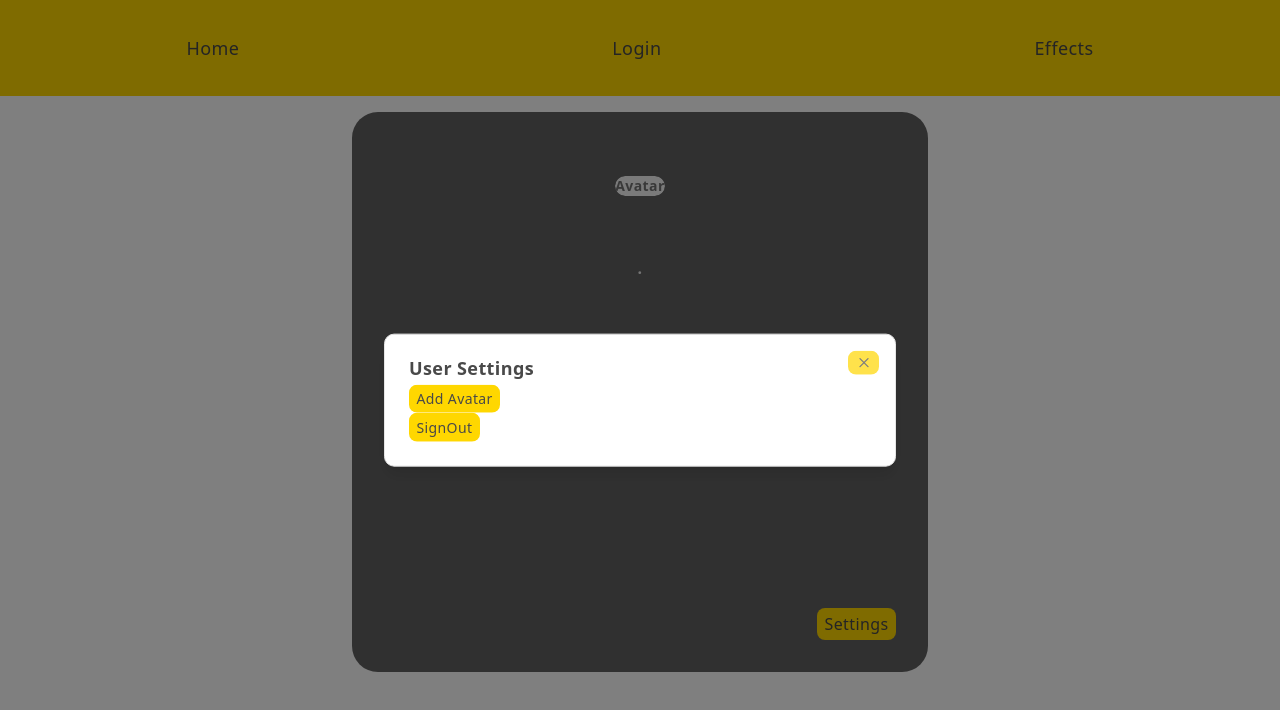
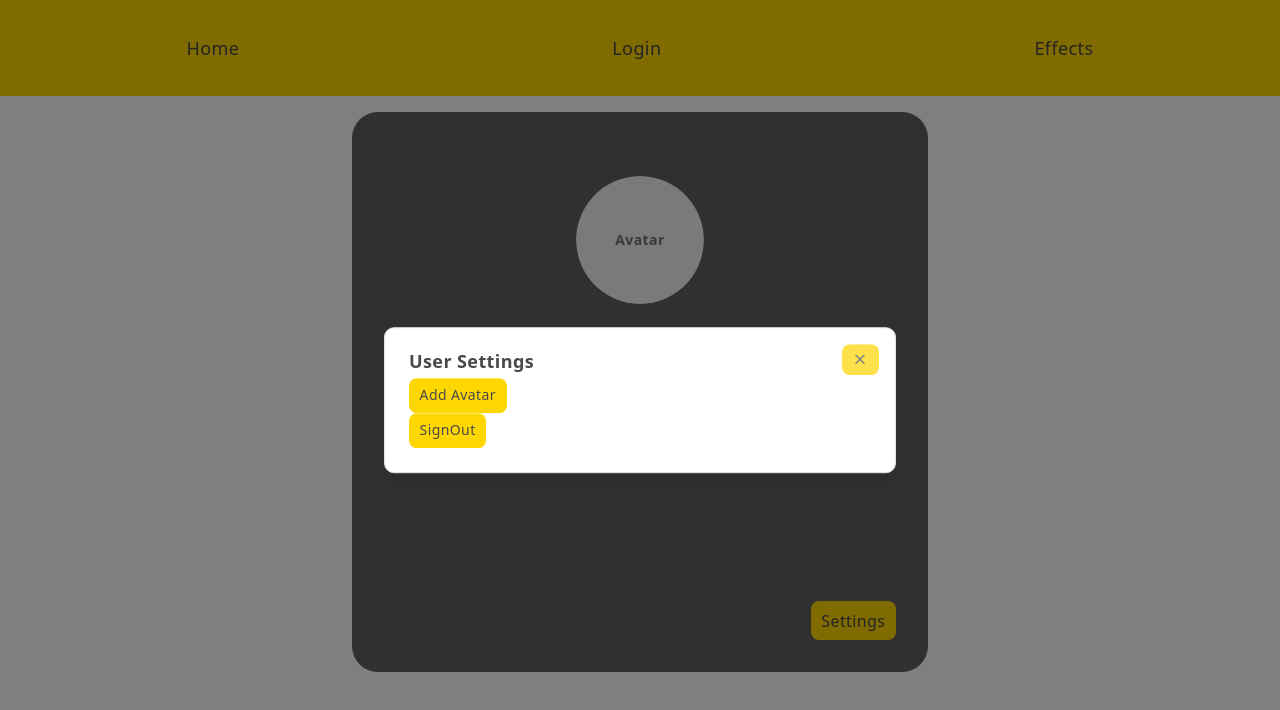
Before and after one commit to Saloni581/MiniNitro, a React (Vite) app in the folder client/: page /profile in a window 1280 px wide. Both pictures are taken after a click on the button "Settings". Shown: the top 710 px of the page. Built offline with nearby package versions, Linux system fonts and the light colour scheme; no server answers.

Commit message:
Add avatar click to open user profile and split profile card into smaller sensible components.

```diff
--- a/client/src/App.tsx
+++ b/client/src/App.tsx
@@ -3,7 +3,6 @@ import SignIn from "./components/auth/SignIn.tsx";
 import { Routes, Route, Navigate } from 'react-router-dom';
 import Navbar from "./components/Navbar.tsx";
 import Home from "./components/Home.tsx";
-import ProfileCard from "./components/ProfileCard.tsx";
 import { useEffect, useState } from "react";
 import type { UserProfileProps } from '../types/types.ts';
 import ProfileForm from "./components/ProfileForm.tsx";
@@ -11,6 +10,7 @@ import { fetchUserDetails } from "../api/user.ts";
 import ProfileEffects from "./components/effects/ProfileEffects.tsx";
 import AvatarEffects from "@/components/effects/AvatarEffects.tsx";
 import NameplateEffects from "./components/effects/NameplateEffects.tsx";
+import UserProfile from "@/components/UserProfile.tsx";
 
 
 const App = () => {
@@ -47,7 +47,7 @@ const App = () => {
                <Route
                    path="/profile"
                    element={
-                       <ProfileCard user={user} setUser={setUser} />
+                       <UserProfile user={user} setUser={setUser} />
                    }
                >
                </Route>
--- a/client/src/components/ProfileCard.tsx
+++ b/client/src/components/ProfileCard.tsx
@@ -1,24 +1,12 @@
-import SignOut from "./auth/SignOut.tsx";
-import type { ProfileProps } from "../../types/types.ts";
-import UploadUserAvatar from "./UploadUserAvatar.tsx";
-import {
-    Dialog,
-    DialogContent,
-    DialogDescription,
-    DialogHeader,
-    DialogTitle,
-    DialogTrigger,
-} from "./ui/dialog.tsx";
+import type { UserProps } from "../../types/types.ts";
 import UserAvatar from "@/components/UserAvatar.tsx";
 
-const ProfileCard = ({ user, setUser }: ProfileProps) => {
-    console.log(user)
+const ProfileCard = ({ user }: UserProps) => {
     const userIdentity = user?.identity;
 
     return (
-        <div className="profile-card-container">
-            <div className="profile-card">
-                <UserAvatar user={user} previewEffectId="" size={32}/>
+        <>
+            <UserAvatar user={user} previewEffectId="" size="lg"/>
             <div>{userIdentity?.displayName}</div>
             <div>
                     <span>
@@ -37,24 +25,7 @@ const ProfileCard = ({ user, setUser }: ProfileProps) => {
                         </p>
                 }
             </div>
-                <div className="user-settings">
-                    <Dialog>
-                        <DialogTrigger>
-                            Settings
-                        </DialogTrigger>
-                        <DialogContent>
-                            <DialogHeader>
-                                <DialogTitle>User Settings</DialogTitle>
-                                <DialogDescription>
-                                    <UploadUserAvatar user={user} setUser={setUser}/>
-                                    <SignOut setUser={setUser}/>
-                                </DialogDescription>
-                            </DialogHeader>
-                        </DialogContent>
-                    </Dialog>
-                </div>
-            </div>
-        </div>
+        </>
     );
 };
 
--- a/client/src/components/UserAvatar.tsx
+++ b/client/src/components/UserAvatar.tsx
@@ -16,7 +16,7 @@ const UserAvatar = ({ user, previewEffectId, size }: UserAvatarProps) => {
         <div className="user-avatar">
             <div className="relative flex flex-col items-center justify-center">
                 <div className="z-1">
-                    <Avatar className={`size-${size}`}>
+                    <Avatar size={`${size}`}>
                         <AvatarImage src={avatarUrl} />
                         <AvatarFallback>Avatar</AvatarFallback>
                     </Avatar>
--- /dev/null
+++ b/client/src/components/UserProfile.tsx
@@ -0,0 +1,40 @@
+import SignOut from "./auth/SignOut.tsx";
+import type { ProfileProps } from "../../types/types.ts";
+import UploadUserAvatar from "./UploadUserAvatar.tsx";
+import {
+    Dialog,
+    DialogContent,
+    DialogDescription,
+    DialogHeader,
+    DialogTitle,
+    DialogTrigger,
+} from "./ui/dialog.tsx";
+import ProfileCard from "@/components/ProfileCard.tsx";
+
+const UserProfile = ({ user, setUser }: ProfileProps) => {
+    return (
+        <div className="profile-card-container">
+            <div className="profile-card">
+                <ProfileCard user={user} />
+                <div className="user-settings">
+                    <Dialog>
+                        <DialogTrigger>
+                            Settings
+                        </DialogTrigger>
+                        <DialogContent>
+                            <DialogHeader>
+                                <DialogTitle>User Settings</DialogTitle>
+                                <DialogDescription>
+                                    <UploadUserAvatar user={user} setUser={setUser}/>
+                                    <SignOut setUser={setUser}/>
+                                </DialogDescription>
+                            </DialogHeader>
+                        </DialogContent>
+                    </Dialog>
+                </div>
+            </div>
+        </div>
+    );
+};
+
+export default UserProfile;
--- a/client/src/components/ui/avatar.tsx
+++ b/client/src/components/ui/avatar.tsx
@@ -5,14 +5,17 @@ import { cn } from "@/lib/utils"
 
 function Avatar({
   className,
+  size = "default",
   ...props
 }: React.ComponentProps<typeof AvatarPrimitive.Root> & {
+  size?: "default" | "sm" | "md" | "lg"
 }) {
   return (
     <AvatarPrimitive.Root
       data-slot="avatar"
+      data-size={size}
       className={cn(
-        "group/avatar relative flex size-9 shrink-0 overflow-hidden rounded-full select-none",
+        "group/avatar relative flex size-8 shrink-0 overflow-hidden rounded-full select-none data-[size=lg]:size-32 data-[size=md]:size-24 data-[size=sm]:size-12",
         className
       )}
       {...props}
@@ -41,7 +44,7 @@ function AvatarFallback({
     <AvatarPrimitive.Fallback
       data-slot="avatar-fallback"
       className={cn(
-        "bg-muted text-muted-foreground flex size-full items-center justify-center rounded-full text-sm group-data-[size=sm]/avatar:text-xs",
+        "flex size-full items-center justify-center rounded-full bg-muted text-sm text-muted-foreground group-data-[size=sm]/avatar:text-xs",
         className
       )}
       {...props}
@@ -54,7 +57,7 @@ function AvatarBadge({ className, ...props }: React.ComponentProps<"span">) {
     <span
       data-slot="avatar-badge"
       className={cn(
-        "bg-primary text-primary-foreground ring-background absolute right-0 bottom-0 z-10 inline-flex items-center justify-center rounded-full ring-2 select-none",
+        "absolute right-0 bottom-0 z-10 inline-flex items-center justify-center rounded-full bg-primary text-primary-foreground ring-2 ring-background select-none",
         "group-data-[size=sm]/avatar:size-2 group-data-[size=sm]/avatar:[&>svg]:hidden",
         "group-data-[size=default]/avatar:size-2.5 group-data-[size=default]/avatar:[&>svg]:size-2",
         "group-data-[size=lg]/avatar:size-3 group-data-[size=lg]/avatar:[&>svg]:size-2",
@@ -70,7 +73,7 @@ function AvatarGroup({ className, ...props }: React.ComponentProps<"div">) {
     <div
       data-slot="avatar-group"
       className={cn(
-        "*:data-[slot=avatar]:ring-background group/avatar-group flex -space-x-2 *:data-[slot=avatar]:ring-2",
+        "group/avatar-group flex -space-x-2 *:data-[slot=avatar]:ring-2 *:data-[slot=avatar]:ring-background",
         className
       )}
       {...props}
@@ -86,7 +89,7 @@ function AvatarGroupCount({
     <div
       data-slot="avatar-group-count"
       className={cn(
-        "bg-muted text-muted-foreground ring-background relative flex size-8 shrink-0 items-center justify-center rounded-full text-sm ring-2 group-has-data-[size=lg]/avatar-group:size-10 group-has-data-[size=sm]/avatar-group:size-6 [&>svg]:size-4 group-has-data-[size=lg]/avatar-group:[&>svg]:size-5 group-has-data-[size=sm]/avatar-group:[&>svg]:size-3",
+        "relative flex size-8 shrink-0 items-center justify-center rounded-full bg-muted text-sm text-muted-foreground ring-2 ring-background group-has-data-[size=lg]/avatar-group:size-10 group-has-data-[size=sm]/avatar-group:size-6 [&>svg]:size-4 group-has-data-[size=lg]/avatar-group:[&>svg]:size-5 group-has-data-[size=sm]/avatar-group:[&>svg]:size-3",
         className
       )}
       {...props}
--- a/client/src/components/ui/dialog.tsx
+++ b/client/src/components/ui/dialog.tsx
@@ -3,7 +3,7 @@ import { XIcon } from "lucide-react"
 import { Dialog as DialogPrimitive } from "radix-ui"
 
 import { cn } from "@/lib/utils"
-import { Button } from "../ui/button.tsx";
+import { Button } from "@/components/ui/button"
 
 function Dialog({
   ...props
@@ -37,7 +37,7 @@ function DialogOverlay({
     <DialogPrimitive.Overlay
       data-slot="dialog-overlay"
       className={cn(
-        "data-[state=open]:animate-in data-[state=closed]:animate-out data-[state=closed]:fade-out-0 data-[state=open]:fade-in-0 fixed inset-0 z-50 bg-black/50",
+        "fixed inset-0 z-50 bg-black/50 data-[state=closed]:animate-out data-[state=closed]:fade-out-0 data-[state=open]:animate-in data-[state=open]:fade-in-0",
         className
       )}
       {...props}
@@ -59,7 +59,7 @@ function DialogContent({
       <DialogPrimitive.Content
         data-slot="dialog-content"
         className={cn(
-          "bg-background data-[state=open]:animate-in data-[state=closed]:animate-out data-[state=closed]:fade-out-0 data-[state=open]:fade-in-0 data-[state=closed]:zoom-out-95 data-[state=open]:zoom-in-95 fixed top-[50%] left-[50%] z-50 grid w-full max-w-[calc(100%-2rem)] translate-x-[-50%] translate-y-[-50%] gap-4 rounded-lg border p-6 shadow-lg duration-200 outline-none sm:max-w-lg",
+          "fixed top-[50%] left-[50%] z-50 grid w-full max-w-[calc(100%-2rem)] translate-x-[-50%] translate-y-[-50%] gap-4 rounded-lg border bg-background p-6 shadow-lg duration-200 outline-none data-[state=closed]:animate-out data-[state=closed]:fade-out-0 data-[state=closed]:zoom-out-95 data-[state=open]:animate-in data-[state=open]:fade-in-0 data-[state=open]:zoom-in-95 sm:max-w-lg",
           className
         )}
         {...props}
@@ -68,7 +68,7 @@ function DialogContent({
         {showCloseButton && (
           <DialogPrimitive.Close
             data-slot="dialog-close"
-            className="ring-offset-background focus:ring-ring data-[state=open]:bg-accent data-[state=open]:text-muted-foreground absolute top-4 right-4 rounded-xs opacity-70 transition-opacity hover:opacity-100 focus:ring-2 focus:ring-offset-2 focus:outline-hidden disabled:pointer-events-none [&_svg]:pointer-events-none [&_svg]:shrink-0 [&_svg:not([class*='size-'])]:size-4"
+            className="absolute top-4 right-4 rounded-xs opacity-70 ring-offset-background transition-opacity hover:opacity-100 focus:ring-2 focus:ring-ring focus:ring-offset-2 focus:outline-hidden disabled:pointer-events-none data-[state=open]:bg-accent data-[state=open]:text-muted-foreground [&_svg]:pointer-events-none [&_svg]:shrink-0 [&_svg:not([class*='size-'])]:size-4"
           >
             <XIcon />
             <span className="sr-only">Close</span>
@@ -136,7 +136,7 @@ function DialogDescription({
   return (
     <DialogPrimitive.Description
       data-slot="dialog-description"
-      className={cn("text-muted-foreground text-sm", className)}
+      className={cn("text-sm text-muted-foreground", className)}
       {...props}
     />
   )
--- a/client/src/index.css
+++ b/client/src/index.css
@@ -75,7 +75,7 @@ a:hover {
 button {
   border-radius: 8px;
   border: 1px solid transparent;
-  padding: 0.2rem 0.4rem;
+  padding: 0.4rem 0.6rem;
   white-space: nowrap;
   font-size: 1em;
   font-weight: 500;
--- a/client/types/types.ts
+++ b/client/types/types.ts
@@ -84,7 +84,7 @@ export interface UserProps {
 export interface UserAvatarProps {
     user: UserProfileProps | null;
     previewEffectId: string;
-    size: number;
+    size: "default" | "sm" | "md" | "lg" ;
 }
 
 export interface ProfileProps {
```
Also changed, not shown: client/src/components/Home.tsx (+27 -4 lines), 1 other file (tests, documents, lock files or other folders). Lines whose indentation alone changed are shown as unchanged.
